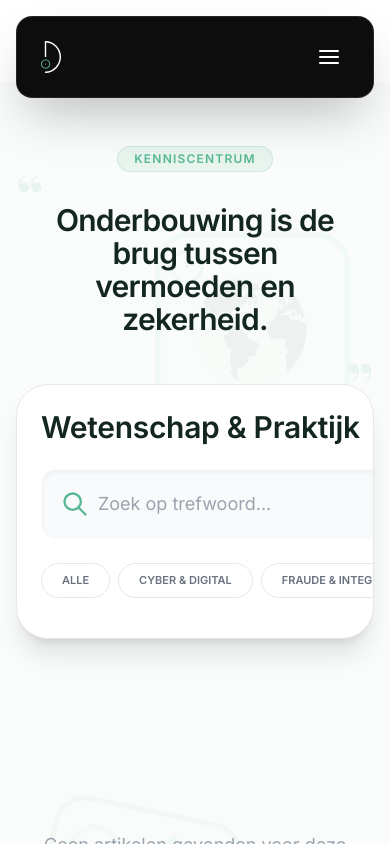
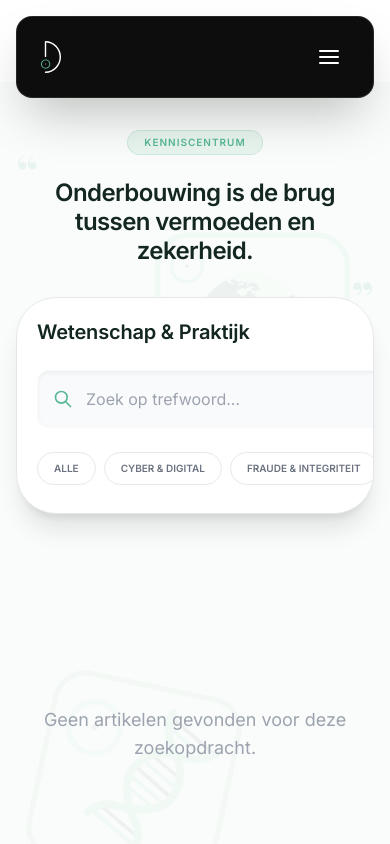
Before and after one commit to PaulienCharlotte/Doddar, a React (Vite) app: page / in a window 390 px wide. Both pictures are taken after a click on the button "Dwingende Controle". Shown: the top 844 px of the page. Built offline with nearby package versions, Linux system fonts and the light colour scheme; a web font is replaced by a local one.

Commit message:
Refine Knowledge Bank mobile UI/UX: better spacing, font scaling, and filter logic

```diff
--- a/components/Kennisbank.tsx
+++ b/components/Kennisbank.tsx
@@ -173,7 +173,7 @@ const Kennisbank: React.FC<{ initialCategory?: string }> = ({ initialCategory })
         return kennisArticles.filter(article => {
             const s = searchTerm.toLowerCase();
             const c = selectedCategory.toLowerCase();
-            return (article.title.toLowerCase().includes(s) || article.summary.toLowerCase().includes(s)) && (selectedCategory === 'Alles' || article.category.toLowerCase() === c);
+            return (article.title.toLowerCase().includes(s) || article.summary.toLowerCase().includes(s)) && (selectedCategory === 'Alle' || article.category.toLowerCase() === c);
         });
     }, [searchTerm, selectedCategory]);
 
@@ -193,14 +193,14 @@ const Kennisbank: React.FC<{ initialCategory?: string }> = ({ initialCategory })
                 <img src={`${baseUrl}DNA.svg`} alt="" className="absolute bottom-40 right-40 w-48 h-48 rotate-12" />
             </div>
 
-            <section className="relative pt-16 pb-12 max-w-5xl mx-auto px-6 text-center z-10">
+            <section className="relative pt-12 md:pt-16 pb-8 md:pb-12 max-w-5xl mx-auto px-6 text-center z-10">
                 <div className="flex flex-col items-center">
-                    <span className="inline-block py-1 px-4 rounded-full bg-[#E8F5EF] border border-[#58B895]/20 text-[#58B895] text-xs font-bold uppercase tracking-widest mb-8 md:mb-12">Kenniscentrum</span>
-                    <div className="relative max-w-4xl mx-auto px-4 md:px-0">
-                        <h1 className="text-3xl md:text-5xl lg:text-6xl text-[#13261f] font-bold tracking-tight leading-[1.1]">
-                            <span className="text-[#58B895] block text-6xl md:text-8xl absolute -top-10 -left-2 md:-left-12 opacity-10 md:opacity-20 font-serif whitespace-nowrap">“</span>
+                    <span className="inline-block py-1 px-4 rounded-full bg-[#E8F5EF] border border-[#58B895]/20 text-[#58B895] text-[10px] md:text-xs font-bold uppercase tracking-widest mb-6 md:mb-12">Kenniscentrum</span>
+                    <div className="relative max-w-4xl mx-auto px-2 md:px-0">
+                        <h1 className="text-2xl md:text-5xl lg:text-6xl text-[#13261f] font-bold tracking-tight leading-[1.2] md:leading-[1.1]">
+                            <span className="text-[#58B895] block text-5xl md:text-8xl absolute -top-8 -left-2 md:-left-12 opacity-10 md:opacity-20 font-serif whitespace-nowrap">“</span>
                             Onderbouwing is de brug tussen vermoeden en zekerheid.
-                            <span className="text-[#58B895] block text-6xl md:text-8xl absolute -bottom-14 -right-2 md:-right-12 opacity-10 md:opacity-20 font-serif transform rotate-180 whitespace-nowrap">“</span>
+                            <span className="text-[#58B895] block text-5xl md:text-8xl absolute -bottom-10 -right-2 md:-right-12 opacity-10 md:opacity-20 font-serif transform rotate-180 whitespace-nowrap">“</span>
                         </h1>
                     </div>
                 </div>
@@ -210,11 +210,11 @@ const Kennisbank: React.FC<{ initialCategory?: string }> = ({ initialCategory })
             <div className="max-w-7xl mx-auto px-4 space-y-12 mb-24 z-10 relative">
 
                 {/* Search & Filter Controls */}
-                <div className="bg-white rounded-[2rem] md:rounded-[3rem] border border-[#E5E7EB] shadow-xl relative overflow-hidden">
+                <div className="bg-white rounded-[2.5rem] md:rounded-[3rem] border border-[#E5E7EB] shadow-xl relative overflow-hidden mx-auto w-full">
                     <div className="grid lg:grid-cols-[1.5fr_1fr] items-center">
-                        <div className="p-6 md:p-16 space-y-6 md:space-y-8">
-                            <div className="flex items-center gap-4">
-                                <h2 className="text-3xl font-bold text-[#13261f]">Wetenschap & Praktijk</h2>
+                        <div className="p-5 md:p-16 space-y-6 md:space-y-8">
+                            <div className="flex items-center justify-between gap-4">
+                                <h2 className="text-xl md:text-3xl font-bold text-[#13261f]">Wetenschap & Praktijk</h2>
                                 <Tooltip
                                     placement="bottom-end"
                                     content={
@@ -227,8 +227,8 @@ const Kennisbank: React.FC<{ initialCategory?: string }> = ({ initialCategory })
                                         </div>
                                     }
                                 >
-                                    <div className="flex items-center justify-center w-8 h-8 rounded-full bg-[#E8F5EF] text-[#58B895] hover:bg-[#58B895] hover:text-white transition-all cursor-help shadow-sm">
-                                        <InfoIcon className="w-5 h-5" />
+                                    <div className="flex items-center justify-center w-7 h-7 md:w-8 md:h-8 rounded-full bg-[#E8F5EF] text-[#58B895] hover:bg-[#58B895] hover:text-white transition-all cursor-help shadow-sm">
+                                        <InfoIcon className="w-4 h-4 md:w-5 md:h-5" />
                                     </div>
                                 </Tooltip>
                             </div>
@@ -239,16 +239,17 @@ const Kennisbank: React.FC<{ initialCategory?: string }> = ({ initialCategory })
                                     placeholder="Zoek op trefwoord..."
                                     value={searchTerm}
                                     onChange={(e) => setSearchTerm(e.target.value)}
-                                    className="w-full pl-14 pr-4 py-5 rounded-2xl bg-gray-50 border border-transparent focus:bg-white focus:border-[#58B895] focus:ring-4 focus:ring-[#58B895]/5 outline-none transition-all text-lg shadow-inner"
+                                    className="w-full pl-12 md:pl-14 pr-4 py-4 md:py-5 rounded-xl md:rounded-2xl bg-gray-50 border border-transparent focus:bg-white focus:border-[#58B895] focus:ring-4 focus:ring-[#58B895]/5 outline-none transition-all text-base md:text-lg shadow-inner"
                                 />
-                                <svg className="h-7 w-7 absolute left-5 top-1/2 -translate-y-1/2 text-[#58B895]" fill="none" viewBox="0 0 24 24" stroke="currentColor"><path strokeLinecap="round" strokeLinejoin="round" strokeWidth={2} d="M21 21l-6-6m2-5a7 7 0 11-14 0 7 7 0 0114 0z" /></svg>
+                                <svg className="h-5 w-5 md:h-7 md:w-7 absolute left-4 md:left-5 top-1/2 -translate-y-1/2 text-[#58B895]" fill="none" viewBox="0 0 24 24" stroke="currentColor"><path strokeLinecap="round" strokeLinejoin="round" strokeWidth={2} d="M21 21l-6-6m2-5a7 7 0 11-14 0 7 7 0 0114 0z" /></svg>
                             </div>
-                            <div className="flex gap-2 overflow-x-auto pb-4 scrollbar-hide -mx-1 px-1">
+
+                            <div className="flex gap-2 overflow-x-auto pb-2 scrollbar-hide -mx-1 px-1">
                                 {categories.map(cat => (
                                     <button
                                         key={cat}
                                         onClick={() => setSelectedCategory(cat)}
-                                        className={`flex-shrink-0 px-5 py-2 rounded-full text-[11px] font-bold uppercase transition-all border whitespace-nowrap ${selectedCategory === cat ? 'bg-[#13261f] text-white border-[#13261f] shadow-md' : 'bg-white text-gray-500 border-gray-200 hover:border-[#58B895] hover:text-[#58B895]'}`}
+                                        className={`flex-shrink-0 px-4 py-2 rounded-full text-[10px] font-bold uppercase transition-all border whitespace-nowrap ${selectedCategory === cat ? 'bg-[#13261f] text-white border-[#13261f] shadow-md' : 'bg-white text-gray-500 border-gray-200 hover:border-[#58B895] hover:text-[#58B895]'}`}
                                     >
                                         {cat}
                                     </button>
```
